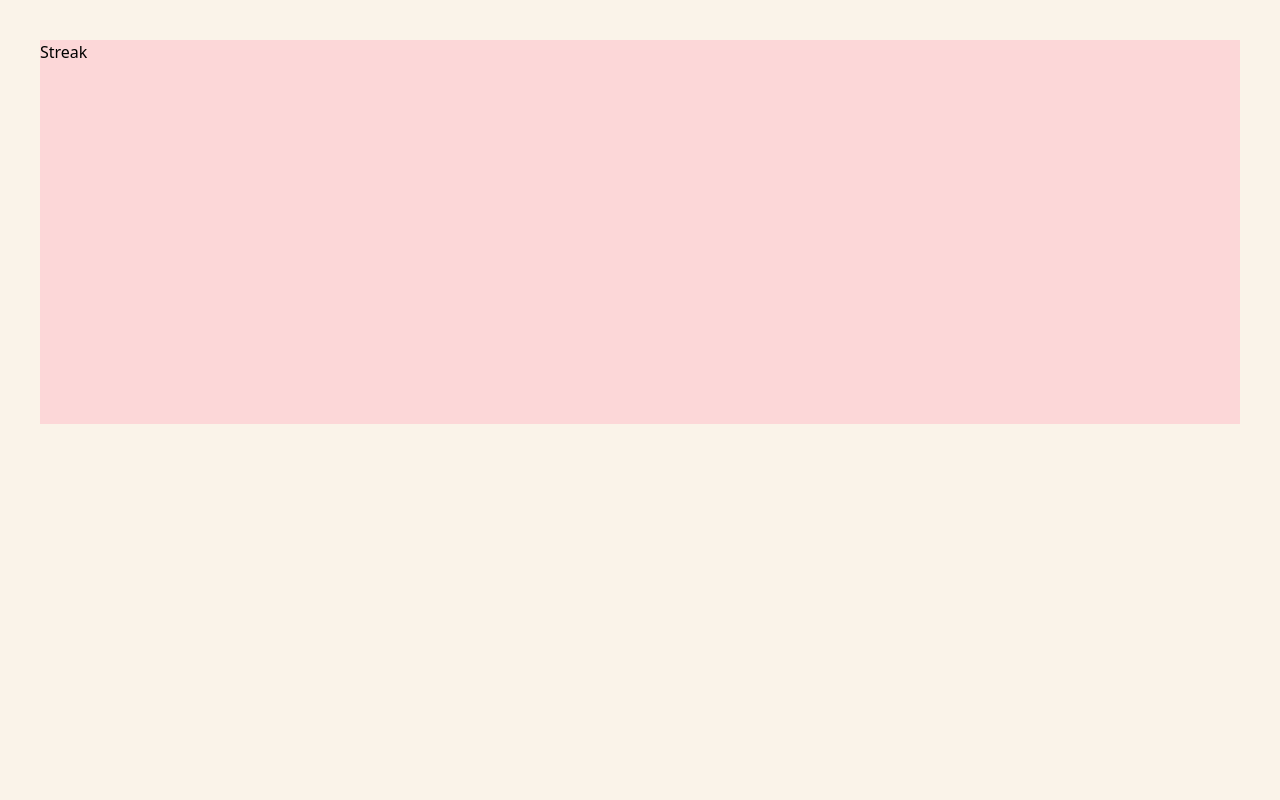
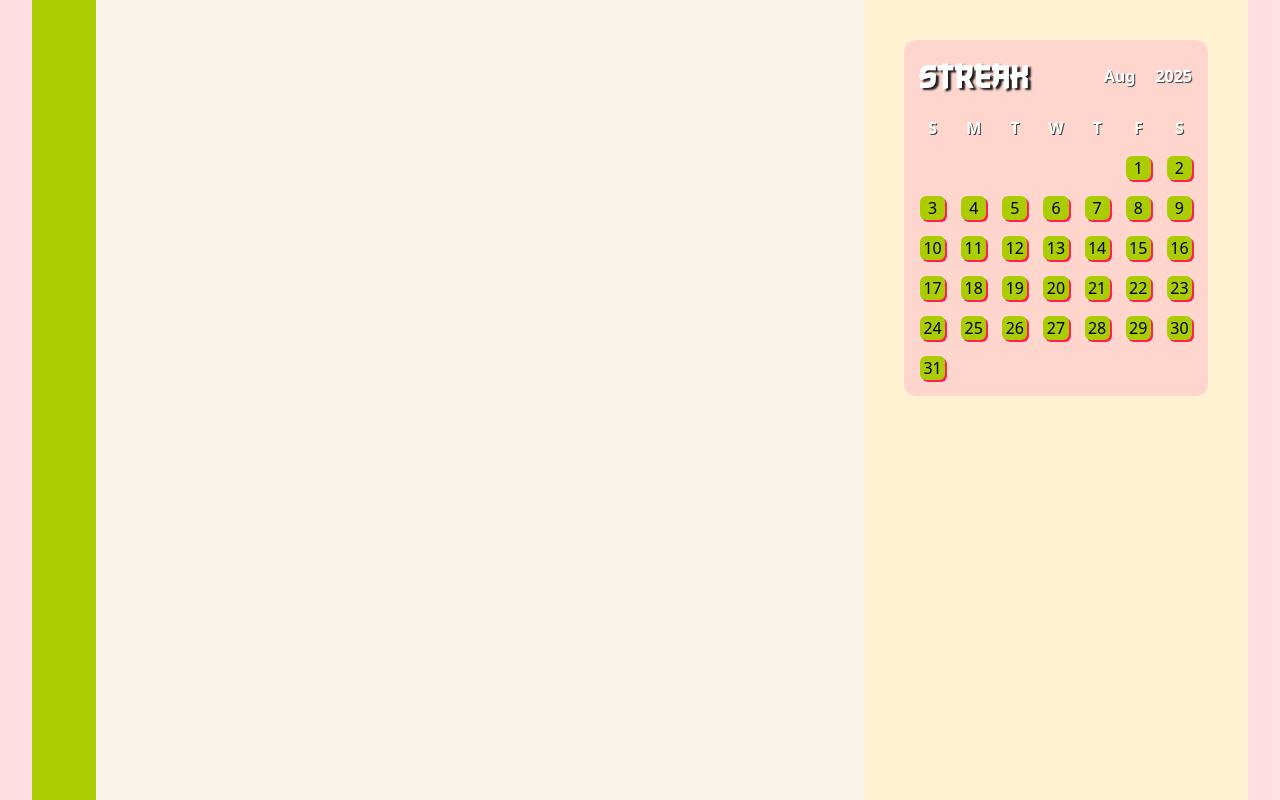
Before and after one commit to gupta-harshal/LanguageLearning, a React (Vite) app in the folder Frontend/: page /dashboard in a window 1280 px wide. Built offline with nearby package versions, Linux system fonts and the light colour scheme.

Commit message:
Add calendar

```diff
--- a/Frontend/src/App.css
+++ b/Frontend/src/App.css
@@ -1,4 +1,13 @@
 @import "tailwindcss";
+
+.no-scrollbar {
+  scrollbar-width: none; /* Firefox */
+  -ms-overflow-style: none; /* Internet Explorer and Edge */
+}
+
+.no-scrollbar::-webkit-scrollbar {
+  display: none; /* Safari and Chrome */
+}
 
 @layer base {
   :root {
@@ -15,7 +24,7 @@
 
   .light {
     --primary-background: rgba(250, 243, 233, 1);
-    --secondary-background: rgba(220, 222, 226, 1);
+    --secondary-background: rgb(255, 242, 211);
     --primary-foreground: rgba(69, 207, 251, 1);
     --secondary-foreground: rgba(105, 237, 236, 1);
     --primary-font-color: rgb(28, 28, 28);
--- a/Frontend/src/components/Dashboard/Calendar.tsx
+++ b/Frontend/src/components/Dashboard/Calendar.tsx
@@ -1,4 +1,4 @@
-import { useRef } from "react"
+import { useEffect, useRef, useState } from "react"
 
 export default function Calendar({
   month,
@@ -21,11 +21,61 @@ export default function Calendar({
     30,
     31,
   ])
+  const [offset, setOffset] = useState<number>(0)
+  useEffect(() => {
+    setOffset(new Date(year, month).getDay())
+  }, [month, year])
+
   return (
-    <div>
-      {Array.from({ length: days.current[month - 1] }, (_, i) => (
-        <span key={i}>{i + 1} </span>
-      ))}
+    <div className={`grid gap-4 h-fit`}>
+      <div className=" grid grid-cols-7 gap-4 w-full">
+        <span className="rounded-md align-middle flex items-center justify-center font-semibold text-shadow-[1px_1px_0] text-shadow-secondary-font-color text-white">
+          S
+        </span>
+        <span className="rounded-md align-middle flex items-center justify-center font-semibold text-shadow-[1px_1px_0] text-shadow-secondary-font-color text-white">
+          M
+        </span>
+        <span className="rounded-md align-middle flex items-center justify-center font-semibold text-shadow-[1px_1px_0] text-shadow-secondary-font-color text-white">
+          T
+        </span>
+        <span className="rounded-md align-middle flex items-center justify-center font-semibold text-shadow-[1px_1px_0] text-shadow-secondary-font-color text-white">
+          W
+        </span>
+        <span className="rounded-md align-middle flex items-center justify-center font-semibold text-shadow-[1px_1px_0] text-shadow-secondary-font-color text-white">
+          T
+        </span>
+        <span className="rounded-md align-middle flex items-center justify-center font-semibold text-shadow-[1px_1px_0] text-shadow-secondary-font-color text-white">
+          F
+        </span>
+        <span className="rounded-md align-middle flex items-center justify-center font-semibold text-shadow-[1px_1px_0] text-shadow-secondary-font-color text-white">
+          S
+        </span>
+      </div>
+
+      {Array.from({ length: Math.ceil((days.current[month] + offset) / 7) }, (_, i) => {
+        return (
+          <div key={i} className=" grid grid-cols-7 gap-4 w-full">
+            {Array.from({ length: 7 }, (_, j) => {
+              const dayNumber = i * 7 + j + 1 - offset
+              if (dayNumber <= days.current[month] && dayNumber > 0) {
+                return (
+                  <span
+                    key={dayNumber}
+                    className="bg-green-secondary rounded-md align-middle flex items-center justify-center shadow-[2px_2px_0]
+                        shadow-pink-tertiary hover:shadow-[0px_0px_0] duration-150 hover:translate-x-0.5 hover:translate-y-[2px] cursor-pointer"
+                  >
+                    {dayNumber}
+                  </span>
+                )
+              } else if (dayNumber <= 0) {
+                return <span></span>
+              } else {
+                return null
+              }
+            })}
+          </div>
+        )
+      })}
     </div>
   )
 }
--- a/Frontend/src/components/Dashboard/Streak.tsx
+++ b/Frontend/src/components/Dashboard/Streak.tsx
@@ -4,7 +4,8 @@ import ModalPortal from "../Modals/ModalPortal"
 import Dropdown, { type Option } from "../Modals/Dropdown"
 
 export default function Streak() {
-  const [monthDropdownVisible, setMonthDropdownVisible] = useState<boolean>(false)
+  const [monthDropdownVisible, setMonthDropdownVisible] =
+    useState<boolean>(false)
   const [yearDropdownVisible, setYearDropdownVisible] = useState<boolean>(false)
   const [selectedMonth, setSelectedMonth] = useState<number>(
     new Date().getMonth()
@@ -12,6 +13,10 @@ export default function Streak() {
   const [selectedYear, setSelectedYear] = useState<number>(
     new Date().getFullYear()
   )
+  const [modalPosition, setModalPosition] = useState<{
+    left: number
+    top: number
+  }>({ top: 0, left: 0 })
 
   const yearOptions = useRef<Option[]>([])
   const monthOptions = useRef<Option[]>([
@@ -90,9 +95,10 @@ export default function Streak() {
   ])
 
   useEffect(() => {
+    yearOptions.current = []
     for (
       let i = new Date().getFullYear();
-      i >= Math.max(2000, new Date(/*user.createdAt*/).getFullYear());
+      i >= Math.max(2025 /*new Date(user.createdAt).getFullYear() */);
       i--
     ) {
       yearOptions.current.push({
@@ -104,12 +110,25 @@ export default function Streak() {
     }
   }, [])
 
-  const handleMonthDropdown = () => {
+  useEffect(() => {
+    if (Number(new Date()) < Number(new Date(selectedYear, selectedMonth, 1))) {
+      setSelectedMonth(new Date().getMonth())
+      setSelectedYear(new Date().getFullYear())
+    }
+  }, [selectedMonth, selectedYear])
+
+  const handleMonthDropdown = (
+    e: React.MouseEvent<HTMLDivElement, MouseEvent>
+  ) => {
     setMonthDropdownVisible(true)
+    setModalPosition({ left: e.clientX, top: e.clientY + 10 })
   }
 
-  const handleYearDropdown = () => {
+  const handleYearDropdown = (
+    e: React.MouseEvent<HTMLDivElement, MouseEvent>
+  ) => {
     setYearDropdownVisible(true)
+    setModalPosition({ left: e.clientX, top: e.clientY + 10 })
   }
 
   const hideModal = () => {
@@ -118,26 +137,46 @@ export default function Streak() {
   }
 
   return (
-    <div className=" w-full h-96">
+    <div className=" w-full bg-pink-secondary/50 rounded-xl p-4 h-fit flex flex-col gap-5 justify-center items-stretch">
       {yearDropdownVisible && (
         <ModalPortal hideModal={hideModal}>
-          <Dropdown options={yearOptions.current} hideModal={hideModal} />
+          <Dropdown
+            style={{ top: modalPosition.top, left: modalPosition.left }}
+            options={yearOptions.current}
+            hideModal={hideModal}
+          />
         </ModalPortal>
       )}
       {monthDropdownVisible && (
         <ModalPortal hideModal={hideModal}>
-          <Dropdown options={monthOptions.current} hideModal={hideModal} />
+          <Dropdown
+            style={{ top: modalPosition.top, left: modalPosition.left }}
+            options={
+              selectedYear !== new Date().getFullYear()
+                ? monthOptions.current
+                : monthOptions.current.slice(0, new Date().getMonth() + 1)
+            }
+            hideModal={hideModal}
+          />
         </ModalPortal>
       )}
-      <div className=" flex w-full justify-between items-center px-5">
-        <h1>Streak</h1>
-        <div>
-          <h1 onClick={handleMonthDropdown}>
-            {new Date().toLocaleString("default", { month: "short" })}
-          </h1>
-          <h1 onClick={handleYearDropdown}>
-            {new Date().toLocaleString("default", { year: "numeric" })}
-          </h1>
+      <div className=" flex w-full justify-between items-center">
+        <h1 className=" text-white text-shadow-primary-font-color text-shadow-[3px_2px_2px] font-anglo-japanese text-4xl">
+          Streak
+        </h1>
+        <div className=" flex gap-5">
+          <div
+            className="font-semibold text-white text-shadow-[1px_1px_1px] text-shadow-secondary-font-color cursor-pointer"
+            onClick={handleMonthDropdown}
+          >
+            {monthOptions.current[selectedMonth].text}
+          </div>
+          <div
+            className=" cursor-pointer font-semibold text-white text-shadow-[1px_1px_1px] text-shadow-secondary-font-color"
+            onClick={handleYearDropdown}
+          >
+            {selectedYear}
+          </div>
         </div>
       </div>
       <Calendar month={selectedMonth} year={selectedYear} />
--- a/Frontend/src/components/Modals/Dropdown.tsx
+++ b/Frontend/src/components/Modals/Dropdown.tsx
@@ -1,26 +1,27 @@
 interface Options {
   options: Option[]
   hideModal: () => void
-  className? : string
+  style? : React.CSSProperties
 }
 export interface Option {
   text: string
   callback: () => void
 }
 
-export default function Dropdown({ options = [], hideModal, className }: Options) {
+export default function Dropdown({ options = [], hideModal, style }: Options) {
   return (
-    <div className={` fixed ${className}`}>
+    <div className={` fixed p-2 w-24 max-h-36 overflow-y-scroll no-scrollbar text-center border-primary-font-color`} style={style}>
       {options.map(({ text, callback }: Option) => {
         return (
-          <h1
+          <div
+          className=" bg-white border-[1px] border-b-[1px] border-secondary-font-color cursor-pointer hover:-translate-x-1 hover:-translate-y-1 duration-150"
             onClick={() => {
               hideModal()
               callback()
             }}
           >
             {text}
-          </h1>
+          </div>
         )
       })}
     </div>
--- a/Frontend/src/main.tsx
+++ b/Frontend/src/main.tsx
@@ -18,7 +18,7 @@ const router= createBrowserRouter([{
 }
 ,{
   path :'/trial',
-  element : <GameCanvas/>,
+
 },
 {
   path : '/dashboard',
--- a/Frontend/src/pages/Darshboard.tsx
+++ b/Frontend/src/pages/Darshboard.tsx
@@ -1,21 +1,19 @@
+import Streak from "../components/Dashboard/Streak"
+
 export default function Dashboard() {
   return (
-    <main className="light flex h-screen w-full items-stretch justify-start">
-      <section
-        className=" flex relative"
-      >
-        <div
-          className="hover:bg-amber-900 w-1 cursor-col-resize absolute right-0 h-screen"
-        ></div>
-      </section>
-      <section
-        className={` p-10 flex-1 items-stretch justify-between h-full bg-primary-background`}
-      >
-        <div className=" w-full h-96 bg-pink-secondary/50">
-        <h1>Streak</h1>
+    <body className="light w-full flex justify-center items-stretch h-screen bg-secondary-button/50">
+      <main className="light flex h-screen w-[95vw] items-stretch justify-start">
+        <section className=" flex flex-col justify-between py-5 w-16 bg-green-secondary">
 
-        </div>
-      </section>
-    </main>
+        </section>
+        <section className=" flex-1 bg-primary-background"></section>
+        <section
+          className={` p-10 w-96 flex items-stretch justify-between h-full bg-secondary-background`}
+        >
+          <Streak />
+        </section>
+      </main>
+    </body>
   )
 }
```
